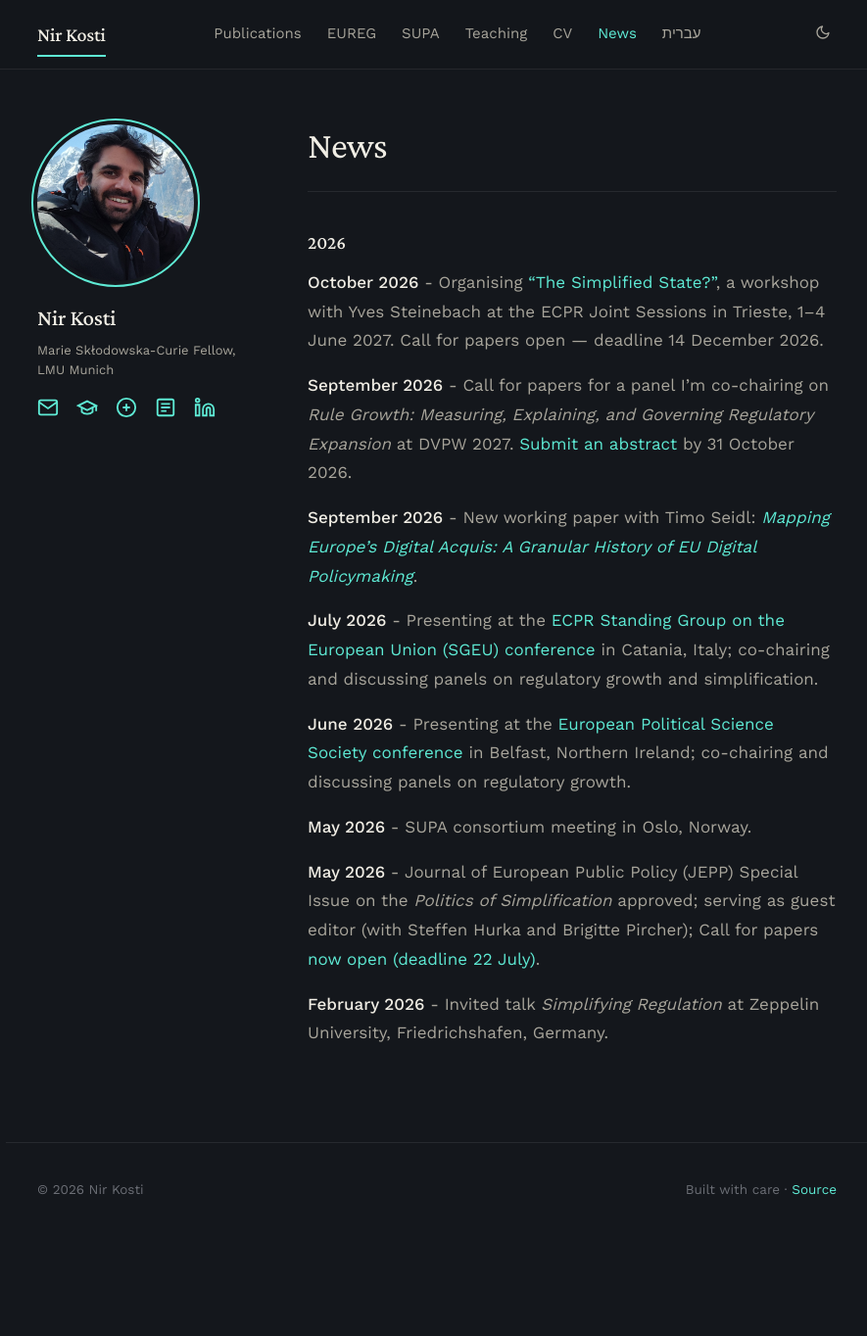
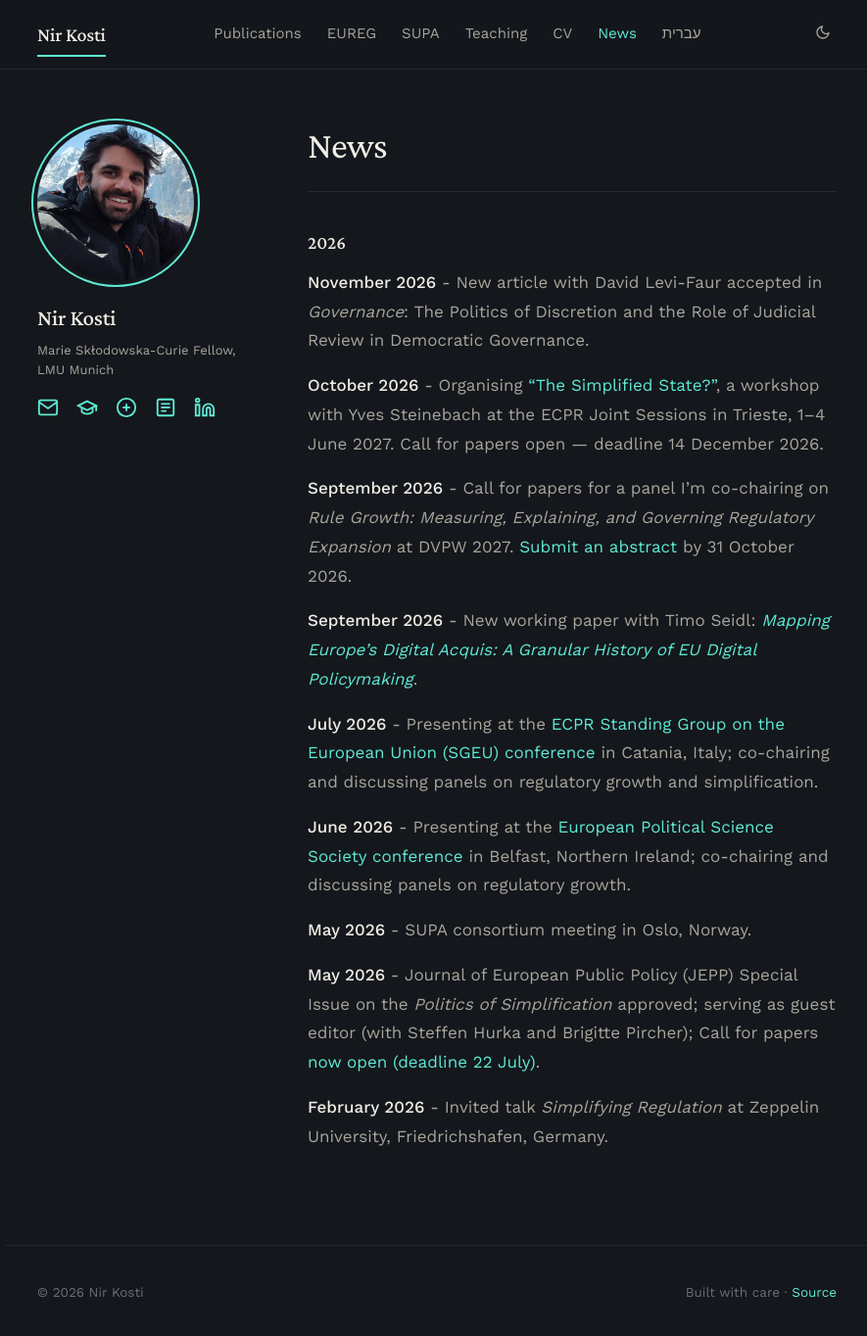
Before and after one commit to NirKosti/nirkosti.github.io, a Jekyll site: the page built from _pages/news.md, in a window 1280 px wide and 1367 px high. Shown: the top 1364 px of the window at 98% size, without its empty margins (194-1079 px from the left). Built offline with Jekyll 4.4.1, drawn with Linux system fonts in a browser that asks for light colours.

Commit message:
Update news.md

```diff
--- a/_pages/news.md
+++ b/_pages/news.md
@@ -5,6 +5,8 @@ permalink: /news/
 ---
 
 ### 2026
+**November 2026** - New article with David Levi-Faur accepted in *Governance*: The Politics of Discretion and the Role of Judicial Review in Democratic Governance.
+
 **October 2026** - Organising ["The Simplified State?"](https://ecpr.eu/Events/Event/WorkshopDetails/18071), a workshop with Yves Steinebach at the ECPR Joint Sessions in Trieste, 1–4 June 2027. Call for papers open — deadline 14 December 2026.
 
 **September 2026** - Call for papers for a panel I'm co-chairing on *Rule Growth: Measuring, Explaining, and Governing Regulatory Expansion* at DVPW 2027. [Submit an abstract](https://meine.dvpw.de/einreichungen/) by 31 October 2026.
```
